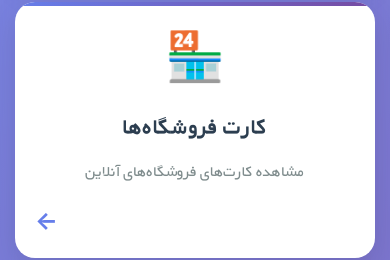
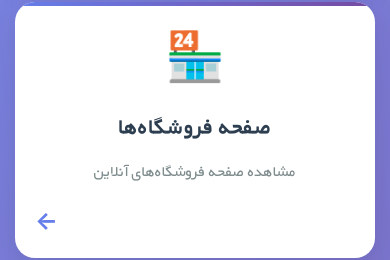
Before and after one commit to rajabpour4097/faydo-portfolios, a React (Create React App) app: page / in a window 390 px wide. Shown: the part 521-781 px from the top of the page. Built offline with nearby package versions, Linux system fonts and the light colour scheme.

Commit message:
Change VIP position on mobile view

```diff
--- a/src/pages/HomePage.tsx
+++ b/src/pages/HomePage.tsx
@@ -13,8 +13,8 @@ const HomePage: React.FC = () => {
     },
     {
       id: 'shops',
-      title: 'کارت فروشگاه‌ها',
-      description: 'مشاهده کارت‌های فروشگاه‌های آنلاین',
+      title: 'صفحه فروشگاه‌ها',
+      description: 'مشاهده صفحه فروشگاه‌های آنلاین',
       icon: '🏪',
       path: '/shops'
     },
```
